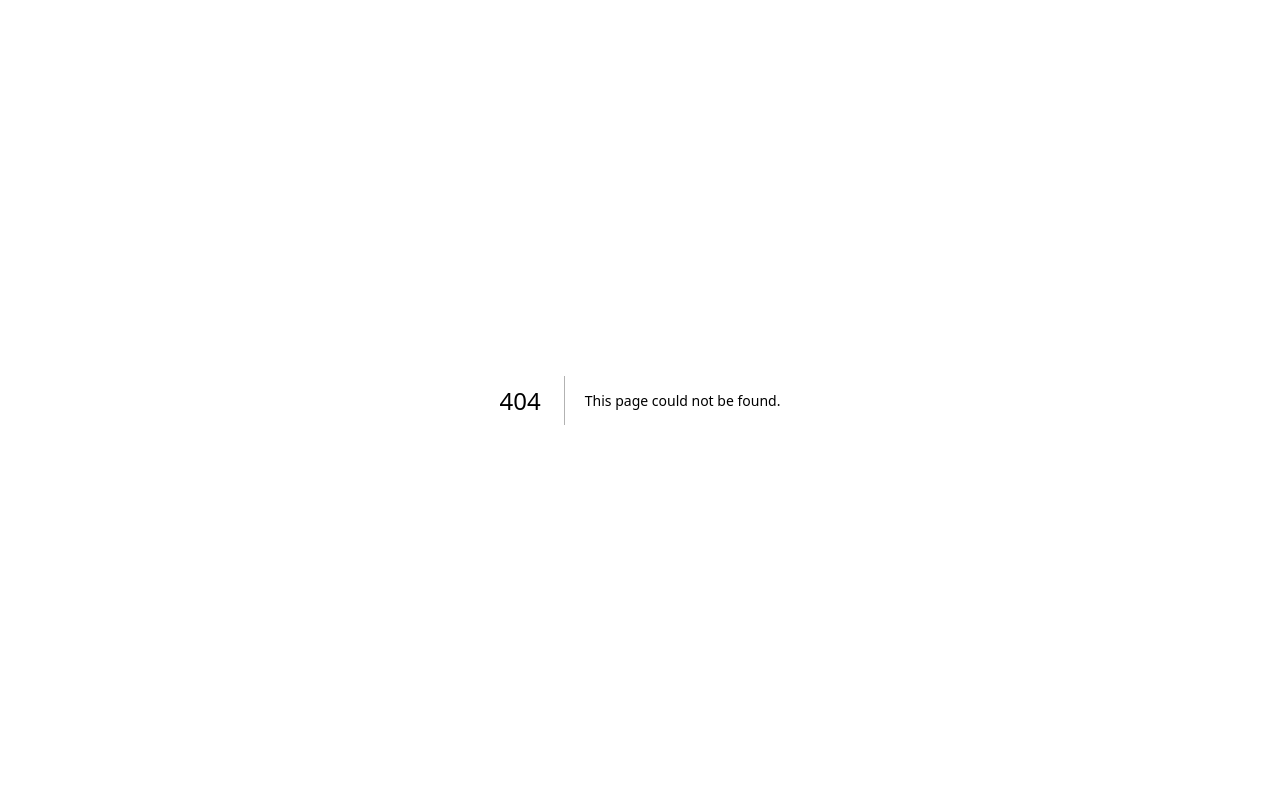
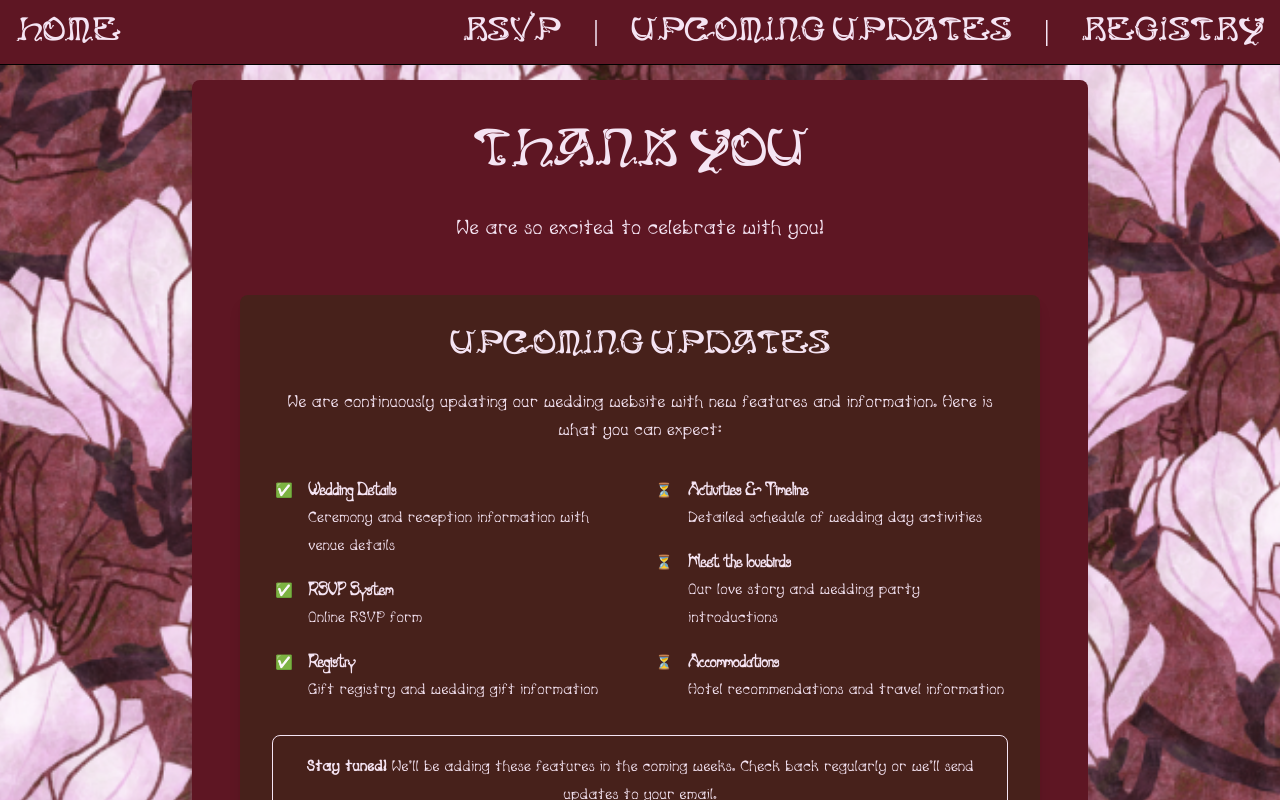
Before and after one commit to Sfzmango/mhrkwedding, a Next.js app: page /roadmap in a window 1280 px wide. Before the commit this address had no page. Shown: the top 800 px of the page. Built offline with nearby package versions, Linux system fonts and the light colour scheme.

Commit message:
add roadmap page, add registry link, and fix up details info

```diff
--- a/src/app/details/page.tsx
+++ b/src/app/details/page.tsx
@@ -56,13 +56,13 @@ export default function DetailsPage() {
                     </div>
                     <div>
                       <h3 className="font-art-nouveau text-3xl font-bold mb-2">Time</h3>
-                      <p className="font-art-nouveau-regular text-2xl ">2:00 PM</p>
+                      <p className="font-art-nouveau-regular text-2xl ">12:00 Noon</p>
                     </div>
                   </div>
 
                   <div className="mt-auto pt-6 flex justify-center">
                     <button
-                        onClick={() => window.open('https://maps.app.goo.gl/uFidpVzFS97sAm6PA', '_blank')}
+                        onClick={() => window.open('https://maps.app.goo.gl/GHnhSEuYLtPbtkFN7', '_blank')}
                         className="group relative overflow-hidden bg-[#f5e4f3] text-[#5e1623] backdrop-blur-sm px-8 py-4 rounded-lg hover:bg-opacity-100 transition-all duration-300 font-art-nouveau-caps text-lg font-medium shadow-lg hover:shadow-xl transform hover:-translate-y-1 border border-black "
                         style={{ fontFamily: 'P22ArtNouveauCaps, serif' }}
                     >
@@ -116,8 +116,14 @@ export default function DetailsPage() {
               {/* RSVP Section */}
               <div className="mt-12 bg-[#5e1623]/100 p-8 rounded-lg shadow-lg">
                 <h2 className="font-art-nouveau-caps text-3xl mb-6 text-center">RSVP</h2>
-                <p className="font-art-nouveau-caps text-lg mb-6 text-center">Deadline - December 15, 2025</p>
+                <p className="font-art-nouveau-caps text-lg mb-6 text-center">* Deadline - January 1, 2026 *</p>
                 <form className="max-w-2xl mx-auto space-y-6 text-2xl font-art-nouveau-regular" action="https://formsubmit.co/d3f63caa2715a89816af0e1ce74867d0" method="POST">
+                  {/* FormSubmit configuration */}
+                  <input type="hidden" name="_next" value="http://kilgorewedding.online/roadmap" />
+                  <input type="hidden" name="_subject" value="New Wedding RSVP Submission" />
+                  <input type="hidden" name="_replyto" value="" id="_replyto" />
+                  <input type="hidden" name="_template" value="table" />
+                  <input type="hidden" name="_captcha" value="false" />
                   <div className="grid md:grid-cols-2 gap-4">
                     <div>
                       <label htmlFor="firstName" className="block mb-2">
@@ -145,6 +151,18 @@ export default function DetailsPage() {
                     </div>
                   </div>
                   <div>
+                    <label htmlFor="phoneNumber" className="block mb-2">
+                      Phone Number
+                    </label>
+                    <input
+                      id="phoneNumber"
+                      type="text"
+                      name="phoneNumber"
+                      className="w-full p-3 border border-hunyadi-yellow rounded focus:outline-none focus:ring-2 focus:ring-hunyadi-yellow font-art-nouveau text-black bg-white"
+                      required
+                    />
+                  </div>
+                  <div>
                     <label htmlFor="email" className="block mb-2">
                       Email
                     </label>
@@ -154,6 +172,12 @@ export default function DetailsPage() {
                       name="email"
                       className="w-full p-3 border border-hunyadi-yellow rounded focus:outline-none focus:ring-2 focus:ring-hunyadi-yellow font-art-nouveau text-black bg-white"
                       required
+                      onChange={(e) => {
+                        const replytoField = document.getElementById('_replyto') as HTMLInputElement;
+                        if (replytoField) {
+                          replytoField.value = e.target.value;
+                        }
+                      }}
                     />
                   </div>
                   <div>
@@ -174,7 +198,7 @@ export default function DetailsPage() {
                   </div>
                   <div>
                     <label htmlFor="guests" className="block mb-2">
-                      Would you like to bring a guest?
+                      Would you like to bring anyone else? (If so, please specify)
                     </label>
                     <input
                       id="guests"
@@ -186,14 +210,14 @@ export default function DetailsPage() {
                   </div>
                   <div>
                     <label htmlFor="message" className="block mb-2">
-                      Any special requests or messages?
+                      Any special requests, dietary restrictions, or messages for the bride and groom?
                     </label>
                     <textarea
                       id="message"
                       rows={4}
                       name="message"
                       className="w-full p-3 border border-hunyadi-yellow rounded focus:outline-none focus:ring-2 focus:ring-hunyadi-yellow font-art-nouveau text-black bg-white"
-                      placeholder="Any special requests or messages?"
+                      placeholder="Example: Maung is such a cool programmer and Rose is such a cool gal!"
                     />
                   </div>
 
--- /dev/null
+++ b/src/app/roadmap/page.tsx
@@ -0,0 +1,133 @@
+"use client"
+
+import Navigation from '@/components/Navigation'
+import { getAssetPath } from '@/utils/assetPath'
+
+const backgroundImage = getAssetPath('/images/background3.webp')
+
+export default function RoadmapPage() {
+  return (
+    <>
+      <Navigation />
+      <main className="min-h-screen relative"
+        style={{
+          backgroundImage: `url('${backgroundImage}')`,
+          backgroundSize: 'cover',
+          backgroundPosition: 'center',
+          backgroundRepeat: 'no-repeat',
+        }}>
+
+        {/* Thank You Section */}
+        <section className="py-20 text-[#f5e4f3]">
+          <div className="container mx-auto px-4">
+            <div className="max-w-4xl mx-auto">
+              <div className="bg-[#5e1623]/100 p-12 rounded-lg shadow-lg text-center">
+                <h1 className="font-art-nouveau-caps text-5xl mb-8 text-hunyadi-yellow">
+                  Thank You
+                </h1>
+                  <p className="font-art-nouveau-regular text-2xl mb-12 leading-relaxed">
+                    We are so excited to celebrate with you!
+                  </p>
+
+                {/* Upcoming Updates Section */}
+                <div className="bg-[#41251A]/80 p-8 rounded-lg shadow-lg">
+                  <h2 className="font-art-nouveau-caps text-3xl mb-6 text-hunyadi-yellow">
+                    Upcoming Updates
+                  </h2>
+                  <p className="font-art-nouveau-regular text-xl mb-8">
+                    We are continuously updating our wedding website with new features and information. Here is what you can expect:
+                  </p>
+
+                  <div className="grid md:grid-cols-2 gap-6 text-left">
+                    <div className="space-y-4">
+                      <div className="flex items-start space-x-3">
+                        <div className="w-6 h-6 bg-hunyadi-yellow rounded-full flex items-center justify-center flex-shrink-0 mt-1">
+                          <span className="text-[#41251A] font-bold text-sm">✅</span>
+                        </div>
+                        <div>
+                          <h3 className="font-art-nouveau text-xl font-bold text-hunyadi-yellow">Wedding Details</h3>
+                          <p className="font-art-nouveau-regular text-lg">Ceremony and reception information with venue details</p>
+                        </div>
+                      </div>
+
+                      <div className="flex items-start space-x-3">
+                        <div className="w-6 h-6 bg-hunyadi-yellow rounded-full flex items-center justify-center flex-shrink-0 mt-1">
+                          <span className="text-[#41251A] font-bold text-sm">✅</span>
+                        </div>
+                        <div>
+                          <h3 className="font-art-nouveau text-xl font-bold text-hunyadi-yellow">RSVP System</h3>
+                          <p className="font-art-nouveau-regular text-lg">Online RSVP form</p>
+                        </div>
+                      </div>
+
+                      <div className="flex items-start space-x-3">
+                        <div className="w-6 h-6 bg-sunset rounded-full flex items-center justify-center flex-shrink-0 mt-1">
+                          <span className="text-white font-bold text-sm">✅</span>
+                        </div>
+                        <div>
+                          <h3 className="font-art-nouveau text-xl font-bold text-sunset">Registry</h3>
+                          <p className="font-art-nouveau-regular text-lg">Gift registry and wedding gift information</p>
+                        </div>
+                      </div>
+                    </div>
+
+                    <div className="space-y-4">
+                      <div className="flex items-start space-x-3">
+                        <div className="w-6 h-6 bg-sunset rounded-full flex items-center justify-center flex-shrink-0 mt-1">
+                          <span className="text-white font-bold text-sm">⏳</span>
+                        </div>
+                        <div>
+                          <h3 className="font-art-nouveau text-xl font-bold text-sunset">Activities & Timeline</h3>
+                          <p className="font-art-nouveau-regular text-lg">Detailed schedule of wedding day activities</p>
+                        </div>
+                      </div>
+
+                      <div className="flex items-start space-x-3">
+                        <div className="w-6 h-6 bg-sunset rounded-full flex items-center justify-center flex-shrink-0 mt-1">
+                          <span className="text-white font-bold text-sm">⏳</span>
+                        </div>
+                        <div>
+                          <h3 className="font-art-nouveau text-xl font-bold text-sunset">Meet the lovebirds</h3>
+                          <p className="font-art-nouveau-regular text-lg">Our love story and wedding party introductions</p>
+                        </div>
+                      </div>
+
+                      <div className="flex items-start space-x-3">
+                        <div className="w-6 h-6 bg-sunset rounded-full flex items-center justify-center flex-shrink-0 mt-1">
+                          <span className="text-white font-bold text-sm">⏳</span>
+                        </div>
+                        <div>
+                          <h3 className="font-art-nouveau text-xl font-bold text-sunset">Accommodations</h3>
+                          <p className="font-art-nouveau-regular text-lg">Hotel recommendations and travel information</p>
+                        </div>
+                      </div>
+                    </div>
+                  </div>
+
+                  <div className="mt-8 p-4 bg-hunyadi-yellow/20 rounded-lg border border-hunyadi-yellow/30">
+                    <p className="font-art-nouveau-regular text-lg text-hunyadi-yellow">
+                      <strong>Stay tuned!</strong> We&apos;ll be adding these features in the coming weeks.
+                      Check back regularly or we&apos;ll send updates to your email.
+                    </p>
+                  </div>
+                </div>
+
+                {/* Navigation back to main page */}
+                <div className="mt-12">
+                  <button
+                    onClick={() => window.location.href = '/'}
+                    className="group relative overflow-hidden bg-[#f5e4f3] text-[#5e1623] backdrop-blur-sm px-8 py-4 rounded-lg hover:bg-opacity-100 transition-all duration-300 font-art-nouveau-caps text-lg font-medium shadow-lg hover:shadow-xl transform hover:-translate-y-1 border border-black"
+                    style={{ fontFamily: 'P22ArtNouveauCaps, serif' }}
+                  >
+                    <span className="relative z-10">Back to Home</span>
+                    <div className="absolute inset-0 bg-gradient-to-r from-hunyadi-yellow to-sunset opacity-0 group-hover:opacity-100 transition-opacity duration-300"></div>
+                  </button>
+                </div>
+              </div>
+            </div>
+          </div>
+        </section>
+      </main>
+    </>
+  )
+}
--- a/src/components/Navigation.tsx
+++ b/src/components/Navigation.tsx
@@ -20,6 +20,7 @@ const Navigation = () => {
           background: '#41251A'
         }
       case '/details':
+      case '/roadmap':
         return {
           text: '#f5e4f3',
           background: '#5e1623'
@@ -70,12 +71,27 @@ const Navigation = () => {
           >
             HOME
           </Link>
-          <div className="hidden md:flex space-x-8">
+          <div className="hidden md:flex items-center space-x-8">
             <Link
               href="/details"
               className="text-sunset hover:text-hunyadi-yellow transition-colors"
             >
               RSVP
+            </Link>
+            <span className="text-sunset">|</span>
+            <Link
+              href="/roadmap"
+              className="text-sunset hover:text-hunyadi-yellow transition-colors"
+            >
+              Upcoming Updates
+            </Link>
+            <span className="text-sunset">|</span>
+            <Link
+              href="https://www.myregistry.com/wedding-registry/rose-kilgore-and-maung-htike-san-bruno-ca/5001425"
+              target="_blank"
+              className="text-sunset hover:text-hunyadi-yellow transition-colors"
+            >
+              Registry
             </Link>
             {/* <Link
               href="/couple"
```
